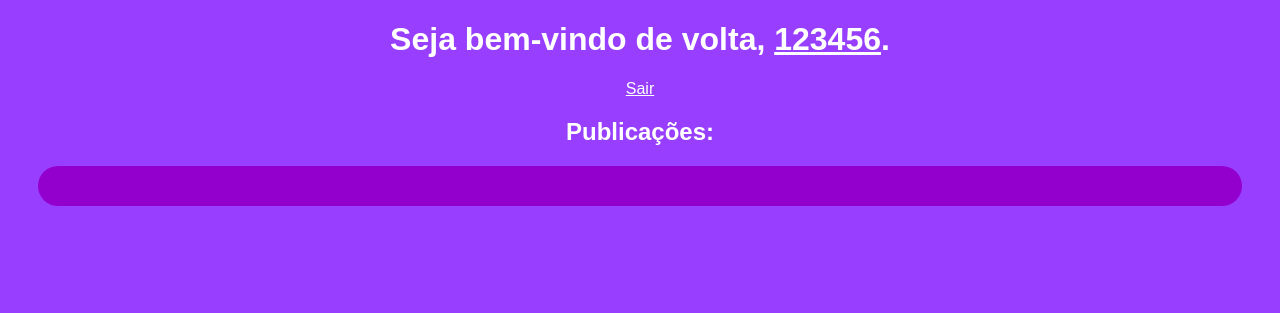
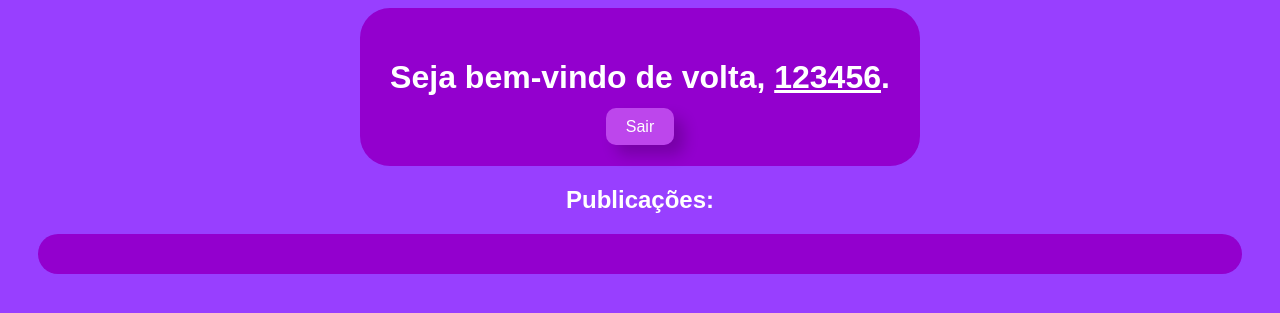
Before and after one commit to JulianoVM/python_web, a Flask app: page /profile/4 in a window 1280 px wide. Shown: the top 313 px of the page. Run offline with Flask 3, Linux system fonts and the light colour scheme; a user stored in the database is signed in.

Commit message:
arrumando algumas coisas no css

```diff
--- a/tumbrl/static/css/perfil.css
+++ b/tumbrl/static/css/perfil.css
@@ -52,6 +52,7 @@ label
 .botao:hover
 {
     background-color: rgb(164, 0, 230);
+    cursor: pointer;
 }
 
 .posts
@@ -78,6 +79,7 @@ label
 .like:hover
 {
     background-color: rgb(164, 0, 230);
+    cursor: pointer;
 }
 
 .likes_quant
@@ -111,4 +113,21 @@ label
 .deletar:hover
 {
     background-color: rgb(164, 0, 230);
+    cursor: pointer;
 }
+
+.menu
+{
+    text-decoration: none;
+    border: 0px;
+    border-radius: 10px;
+    margin-top: 25px;
+    padding: 10px 20px;
+    background-color: rgb(189, 70, 236);
+    box-shadow: 10px 10px 15px rgba(0, 0, 0, 0.2);
+}
+
+.menu:hover
+{
+    background-color: rgb(164, 0, 230);
+}
--- a/tumbrl/templates/profile.html
+++ b/tumbrl/templates/profile.html
@@ -6,9 +6,10 @@
 
 {% block body %}
 
-    <h1> Seja bem-vindo de volta, <span class="user">{{ user.username }}</span>.</h1>
-    <a href=" {{ url_for('homepage') }} "> Sair </a>
-
+    <div class="formata">
+        <h1> Seja bem-vindo de volta, <span class="user">{{ user.username }}</span>.</h1>
+        <a href=" {{ url_for('homepage') }} " class="menu"> Sair </a>
+    </div>
 
     {% if form %}
         <h2> Seu perfil: </h2>
```
Also changed, not shown: instance/comunidade.db.
